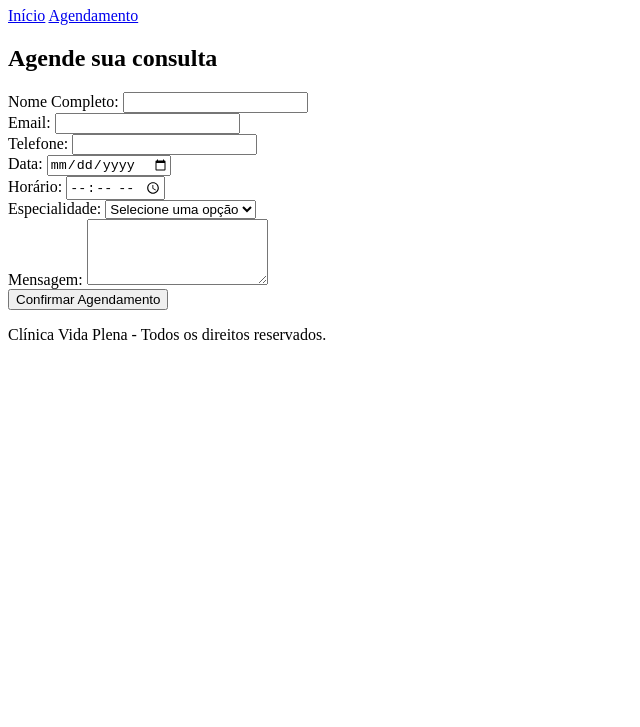
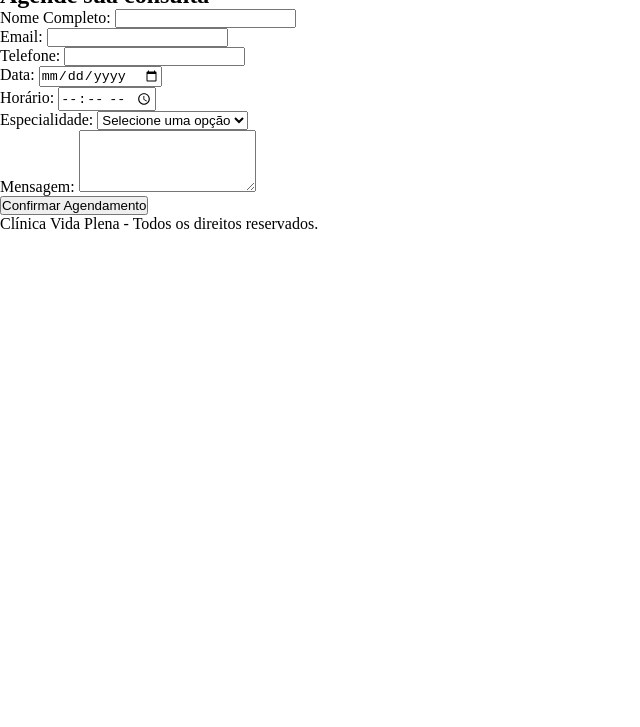
Before and after one commit to luizfneves-cloud/clinica-vida-plena-2.0, a plain HTML site: page agendamento.html in a window 1280 px wide. Shown: the part 73-800 px from the top of the page, without its empty margins (0-640 px from the left). Drawn offline with Linux system fonts and the light colour scheme.

Commit message:
Adiciona reset e conecta style.css

```diff
--- a/agendamento.html
+++ b/agendamento.html
@@ -5,6 +5,7 @@
     <meta charset="UTF-8">
     <meta name="viewport" content="width=device-width, initial-scale=1.0">
     <title>Agendamento - Clínica Vida Plena</title>
+    <link rel="stylesheet" href="style.css">
 </head>
 
 <body>
--- /dev/null
+++ b/style.css
@@ -0,0 +1,5 @@
+* {
+  margin: 0;
+  padding: 0;
+  box-sizing: border-box;
+}
```
Also changed, not shown: index.html (+1 -0 lines).
